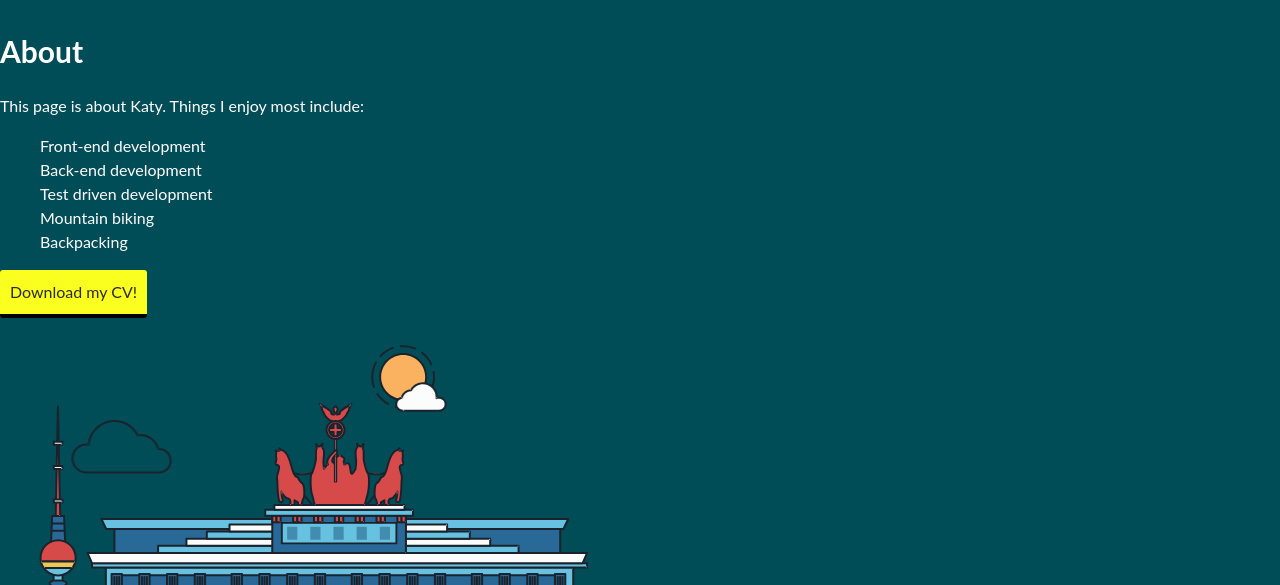
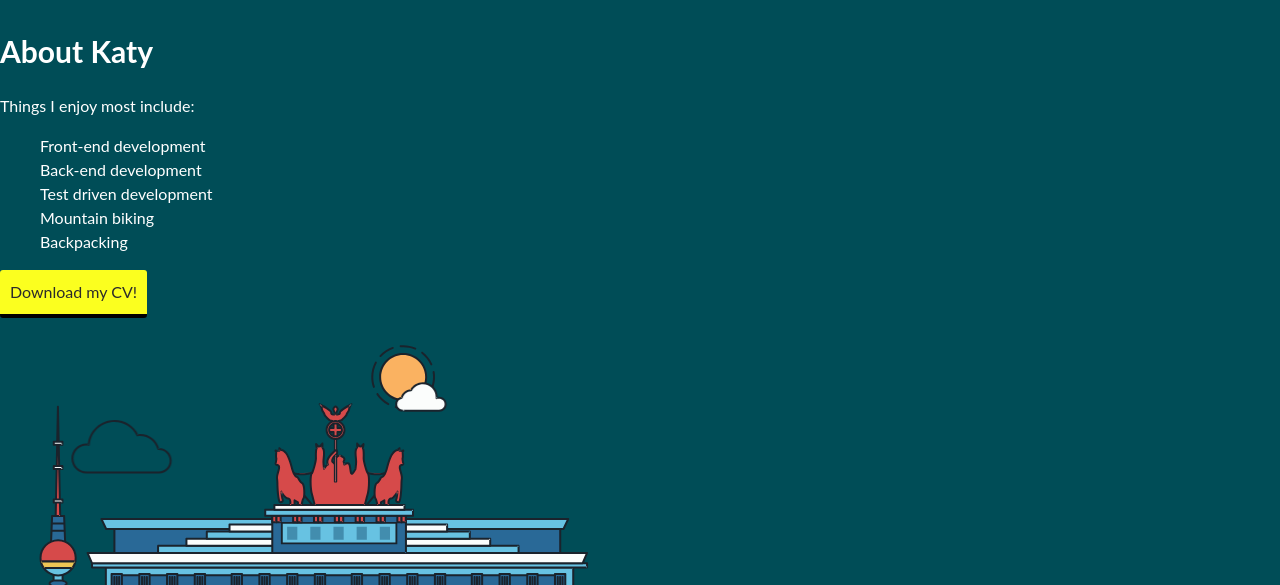
Before and after one commit to katyaugust28/Portfolio--website, a plain HTML site: page html/about.html in a window 1280 px wide. Shown: the part 173-758 px from the top of the page. Drawn offline with nearby package versions, Linux system fonts and the light colour scheme.

Commit message:
Updated my 'about me' intro paragraph

```diff
--- a/html/about.html
+++ b/html/about.html
@@ -34,8 +34,8 @@
 		</header>
 
 		<section>
-			<h1>About</h1>
-			<p>This page is about Katy. Things I enjoy most include:</p>
+			<h1>About Katy</h1>
+			<p>Things I enjoy most include:</p>
 			<ul class="ul">
 				<li>Front-end development</li>
 				<li>Back-end development</li>
```
Also changed, not shown: html/contact.html (+1 -1 lines). Lines whose indentation alone changed are shown as unchanged.
